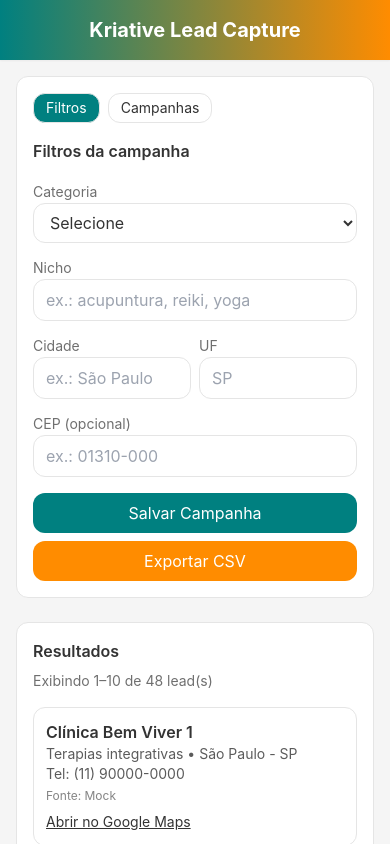
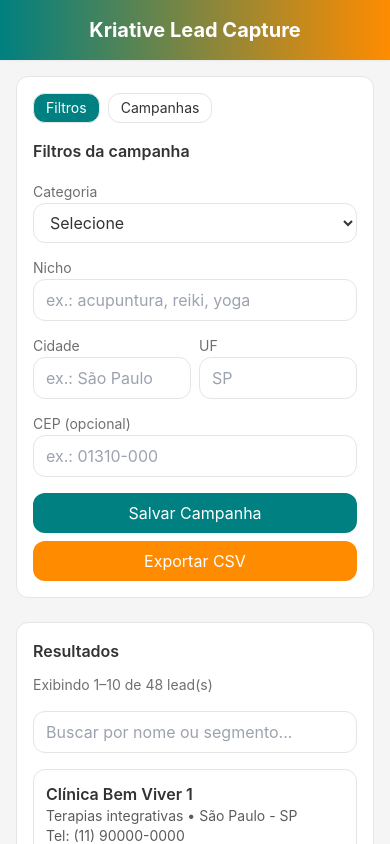
Before and after one commit to PZupo/kriative-lead-capture, a React (Vite) app: page / in a window 390 px wide. Shown: the top 844 px of the page. Built offline with nearby package versions, Linux system fonts and the light colour scheme.

Commit message:
Update Results.tsx

```diff
--- a/src/ui/Results.tsx
+++ b/src/ui/Results.tsx
@@ -1,3 +1,5 @@
+import { useState, useMemo } from 'react';
+
 export type Lead = {
   id: string;
   nome: string;
@@ -24,29 +26,52 @@
   onPrev: () => void;
   onNext: () => void;
 }) {
+
+  const [search, setSearch] = useState('');
+
+  const filteredLeads = useMemo(() => {
+    if (!search.trim()) return leads;
+    const s = search.toLowerCase();
+    return leads.filter(l =>
+      l.nome.toLowerCase().includes(s) ||
+      l.segmento.toLowerCase().includes(s)
+    );
+  }, [search, leads]);
+
+  const visible = filteredLeads;
+
   const from = total === 0 ? 0 : (page - 1) * pageSize + 1;
   const to = Math.min(page * pageSize, total);
   const totalPages = Math.max(1, Math.ceil(total / pageSize));
 
   return (
     <section className="bg-card rounded-base border border-border p-4">
-      {/* topo: título + contagem + (na próxima etapa entra o campo Buscar aqui) */}
-      <div className="flex flex-col gap-2 sm:flex-row sm:items-center sm:justify-between mb-4">
+
+      {/* Topo: título + contagem */}
+      <div className="flex flex-col gap-3 sm:flex-row sm:items-center sm:justify-between mb-4">
         <h2 className="font-semibold">Resultados</h2>
+
         <div className="text-sm opacity-70">
           {total ? `Exibindo ${from}–${to} de ${total} lead(s)` : '0 lead(s)'}
         </div>
       </div>
 
-      {!leads.length && (
+      {/* Campo de busca */}
+      <input
+        value={search}
+        onChange={e => setSearch(e.target.value)}
+        placeholder="Buscar por nome ou segmento..."
+        className="w-full rounded-base border border-border bg-white px-3 py-2 mb-4"
+      />
+
+      {!visible.length && (
         <p className="opacity-70">
-          Use os filtros ao lado para simular uma busca. Os dados serão reais quando
-          ativarmos o Google Places.
+          Nenhum lead encontrado com esse termo.
         </p>
       )}
 
       <ul className="space-y-3">
-        {leads.map(l => (
+        {visible.map(l => (
           <li key={l.id} className="rounded-base border border-border p-3">
             <div className="font-semibold">{l.nome}</div>
             <div className="text-sm opacity-80">
@@ -75,9 +100,11 @@
         >
           ◀ Anterior
         </button>
+
         <div className="text-sm opacity-70">
           Página {page} de {totalPages}
         </div>
+
         <button
           onClick={onNext}
           disabled={page >= totalPages}
@@ -86,6 +113,7 @@
           Próxima ▶
         </button>
       </div>
+
     </section>
   );
 }
```
